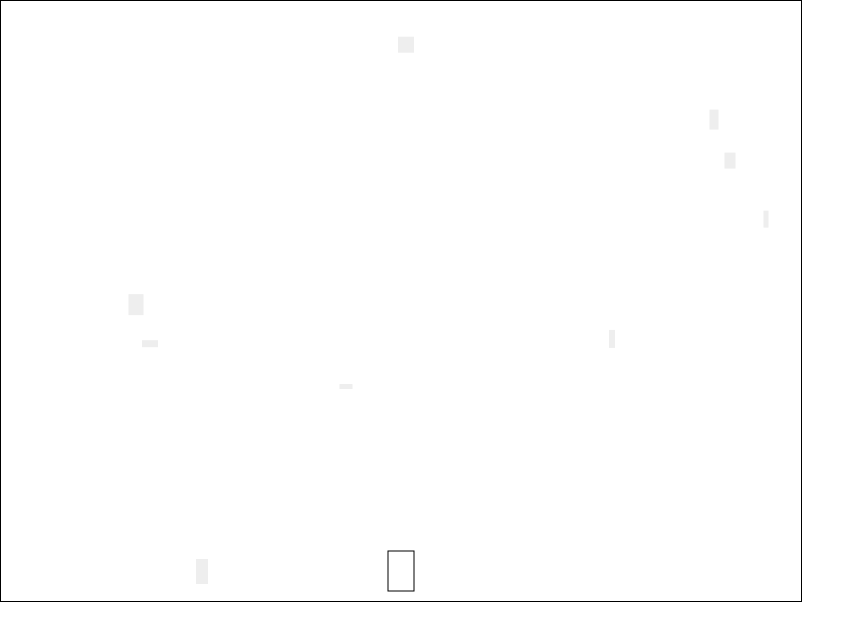
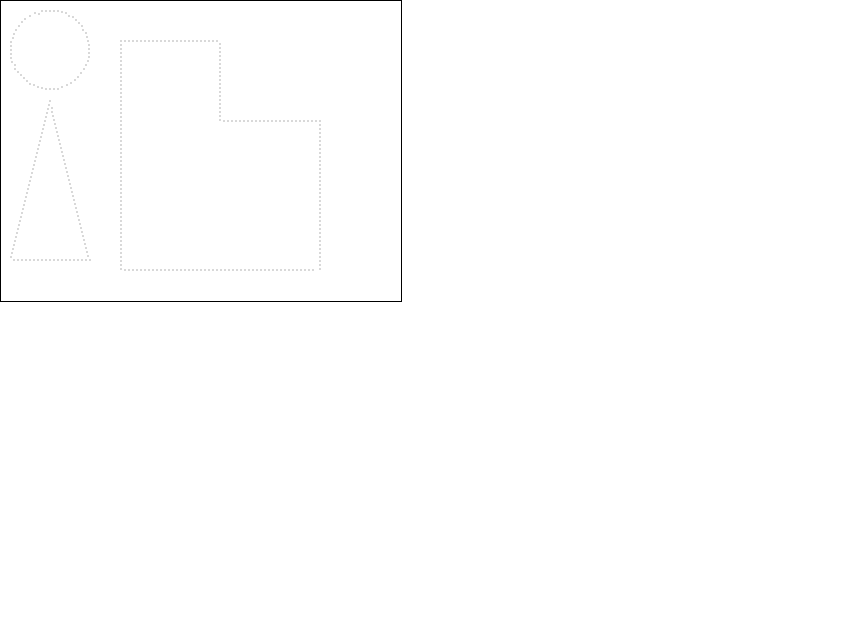
Before and after one commit to susususutie/canvas-demo, a website built with Vite: page index.html in a window 1280 px wide. Shown: the whole page, without its empty margins (0-865 px from the left). Built offline with nearby package versions, Linux system fonts and the light colour scheme.

Commit message:
feat: 优化边缘采样方法

```diff
--- a/index.html
+++ b/index.html
@@ -17,7 +17,7 @@
     </style>
   </head>
   <body>
-    <canvas id="cvs" width="800" height="600"></canvas>
+    <canvas id="cvs" width="400" height="300"></canvas>
     <script type="module" src="/src/main.js"></script>
   </body>
 </html>
--- a/src/main.js
+++ b/src/main.js
@@ -1,10 +1,11 @@
 import { addEventListener, getEventState, getInitEventState } from './event-state'
 import { getInitState, calcCurrentState } from './state'
 import renderCanvas from './render-canvas'
+import { getOutlinePoints } from './util'
 
 let mockNow = 0
 function getMockNow() {
-  return 1749459346106 + (mockNow++ * 16)
+  return 1749459346106 + mockNow++ * 16
 }
 
 function main(canvas, cfg) {
@@ -42,4 +43,31 @@ function main(canvas, cfg) {
   runLoop()
 }
 
-main(document.querySelector('#cvs'), { seed: 833235 })
+// main(document.querySelector('#cvs'), { seed: 833235 })
+
+const canvas = document.querySelector('#cvs')
+const ctx = canvas.getContext('2d')
+ctx.fillStyle = '#ccc'
+
+ctx.clearRect(0, 0, canvas.width, canvas.height)
+ctx.arc(50, 50, 40, 0, Math.PI * 2)
+ctx.fill()
+
+ctx.beginPath()
+ctx.moveTo(50, 100)
+ctx.lineTo(10, 260)
+ctx.lineTo(90, 260)
+ctx.closePath() // 闭合路径
+ctx.fill() // 填充三角形
+
+ctx.fillRect(120, 40, 100, 150)
+ctx.fillRect(120, 120, 200, 150)
+
+const points = getOutlinePoints(canvas, 4)
+ctx.clearRect(0, 0, canvas.width, canvas.height)
+points.forEach(point => {
+  ctx.beginPath()
+  ctx.moveTo(point.x, point.y)
+  ctx.arc(point.x, point.y, 1, 0, Math.PI * 2)
+  ctx.fill()
+})
--- a/src/state.js
+++ b/src/state.js
@@ -21,14 +21,22 @@ export function getInitState(config) {
 }
 
 export function calcCurrentState(prevState, timestamp, eventState, config) {
-  const newState = { ...prevState, dirty: false, user: { ...prevState.user }, lastTime: timestamp }
+  const newState = {
+    ...prevState,
+    dirty: false,
+    user: { ...prevState.user },
+    lastTime: timestamp,
+  }
   const deltaTime = timestamp - prevState.lastTime
   const flashId = pseudoRandom(config.seed, timestamp)
 
   // bullets
   {
     newState.bullets = prevState.bullets
-      .map(bullet => ({ ...bullet, y: bullet.y - (deltaTime * bullet.s) / 1000 }))
+      .map(bullet => ({
+        ...bullet,
+        y: bullet.y - (deltaTime * bullet.s) / 1000,
+      }))
       .filter(bullet => bullet.y + bullet.h > 0)
     if (eventState.fire && (!prevState.lastFire || timestamp - prevState.lastFire > 200)) {
       newState.lastFire = timestamp
@@ -104,8 +112,14 @@ export function calcCurrentState(prevState, timestamp, eventState, config) {
     }
 
     if (horizontalSpeed !== 0 && verticalSpeed !== 0) {
-      newState.user.x = clamp(newState.user.x + (deltaTime * newState.user.s * Math.cos(1) * horizontalSpeed) / 1000, config.width)
-      newState.user.y = clamp(newState.user.y + (deltaTime * newState.user.s * Math.cos(1) * verticalSpeed) / 1000, config.width)
+      newState.user.x = clamp(
+        newState.user.x + (deltaTime * newState.user.s * Math.cos(1) * horizontalSpeed) / 1000,
+        config.width
+      )
+      newState.user.y = clamp(
+        newState.user.y + (deltaTime * newState.user.s * Math.cos(1) * verticalSpeed) / 1000,
+        config.width
+      )
       newState.dirty = true
     } else if (!horizontalSpeed && !verticalSpeed) {
       // do nothing
@@ -113,7 +127,7 @@ export function calcCurrentState(prevState, timestamp, eventState, config) {
       newState.dirty = true
       newState.user.x = clamp(newState.user.x + (deltaTime * newState.user.s * horizontalSpeed) / 1000, config.width)
       console.log(newState.user.x)
-      newState.user.y = clamp(newState.user.y +(deltaTime * newState.user.s * verticalSpeed) / 1000, config.height)
+      newState.user.y = clamp(newState.user.y + (deltaTime * newState.user.s * verticalSpeed) / 1000, config.height)
     }
   }
 
--- a/src/util.js
+++ b/src/util.js
@@ -98,28 +98,78 @@ export function intersectsAABBSphere(aabb, sphere) {
   return distance < sphere.radius
 }
 
+function sampleOutline(points, precision) {
+  const sampledPoints = []
+  const n = points.length
+
+  // Step 1: 计算每个点的局部密度
+  const densities = new Array(n).fill(0)
+  for (let i = 0; i < n; i++) {
+    let density = 0
+    for (let j = 0; j < n; j++) {
+      if (i !== j) {
+        const dx = points[i].x - points[j].x
+        const dy = points[i].y - points[j].y
+        const distance = Math.sqrt(dx * dx + dy * dy)
+        density += 1 / (distance + 1e-6) // 避免除零
+      }
+    }
+    densities[i] = density
+  }
+
+  // Step 2: 选择采样点
+  const selected = new Array(n).fill(false)
+  for (let i = 0; i < n; i++) {
+    if (!selected[i]) {
+      // 检查当前点与已选择的采样点的距离
+      let isSampled = true
+      for (let j = 0; j < sampledPoints.length; j++) {
+        const dx = points[i].x - sampledPoints[j].x
+        const dy = points[i].y - sampledPoints[j].y
+        const distance = Math.sqrt(dx * dx + dy * dy)
+        if (distance < precision) {
+          isSampled = false
+          break
+        }
+      }
+
+      if (isSampled) {
+        sampledPoints.push(points[i])
+        selected[i] = true
+      }
+    }
+  }
+
+  return sampledPoints
+}
+
 /**
  * 计算图形的轮廓点
  */
-function getOutlinePoints(canvas, precision) {
+export function getOutlinePoints(canvas, precision) {
   // Step 1: 获取 Canvas 上的图像数据
   const ctx = canvas.getContext('2d')
   const imageData = ctx.getImageData(0, 0, canvas.width, canvas.height)
   const data = imageData.data
 
   // Step 2: 进行边缘检测
-  const threshold = 50 // 颜色差异阈值，可根据需要调整
-  const edges = new Uint8Array(canvas.width * canvas.height)
+  const threshold = 10 // 颜色差异阈值，可根据需要调整
+  const edges = new Uint8Array(Math.ceil((canvas.width * canvas.height) / 8)) // 总像素点个数/
+  console.log('edges', edges.length)
 
   for (let i = 0; i < data.length; i += 4) {
-    const x = (i / 4) % canvas.width
-    const y = Math.floor(i / 4 / canvas.width)
+    const pIndex = i / 4 // 第x个像素点
+    const x = pIndex % canvas.width
+    const y = Math.floor(pIndex / canvas.width)
+    if (x === 0 || y === 0 || x === canvas.width || y === canvas.height) continue
 
     // 当前像素的 RGBA 值
     const r = data[i]
     const g = data[i + 1]
     const b = data[i + 2]
     const a = data[i + 3]
+
+    if (a === 0) continue
 
     // 检查相邻像素，x为当前像素，o为相邻像素
     // o o o
@@ -152,36 +202,35 @@ function getOutlinePoints(canvas, precision) {
 
     // 如果是边缘点，标记为1
     if (isEdge) {
-      edges[y * canvas.width + x] = 1
+      // edges 每一项为 8位二进制数，可以存8个像素点的信息
+      const edgeIndex = Math.floor(pIndex / 8)
+      const groupValue = edges[edgeIndex].toString(2).padStart(8, '0').split('')
+      groupValue[pIndex % 8] = 1
+      edges[edgeIndex] = parseInt(groupValue.join(''), 2)
     }
   }
 
   // Step 3: 提取轮廓点坐标
   const points = []
-  for (let y = 0; y < canvas.height; y++) {
-    for (let x = 0; x < canvas.width; x++) {
-      if (edges[y * canvas.width + x] === 1) {
+  edges.forEach((value, index) => {
+    if (!value) {
+      return
+    }
+    const groupValue = value.toString(2).padStart(8, '0').split('')
+    groupValue.forEach((p, i) => {
+      if (+p) {
+        const pIndex = index * 8 + i
+        const x = pIndex % canvas.width
+        const y = Math.floor(pIndex / canvas.width)
         points.push({ x, y })
       }
-    }
-  }
+    })
+  })
+  console.log('points', points.length)
 
-  // Step 4: 基于距离的均匀采样
-  const sampledPoints = []
-  if (points.length > 0) {
-    let lastPoint = points[0]
-    sampledPoints.push(lastPoint)
-
-    for (let i = 1; i < points.length; i++) {
-      const currentPoint = points[i]
-      const distance = Math.sqrt((currentPoint.x - lastPoint.x) ** 2 + (currentPoint.y - lastPoint.y) ** 2)
-
-      if (distance >= precision) {
-        sampledPoints.push(currentPoint)
-        lastPoint = currentPoint
-      }
-    }
-  }
+  // Step 4: 基于局部密度的采样
+  const sampledPoints = sampleOutline(points, precision)
+  console.log('sampledPoints', sampledPoints.length)
 
   return sampledPoints
 }
```
